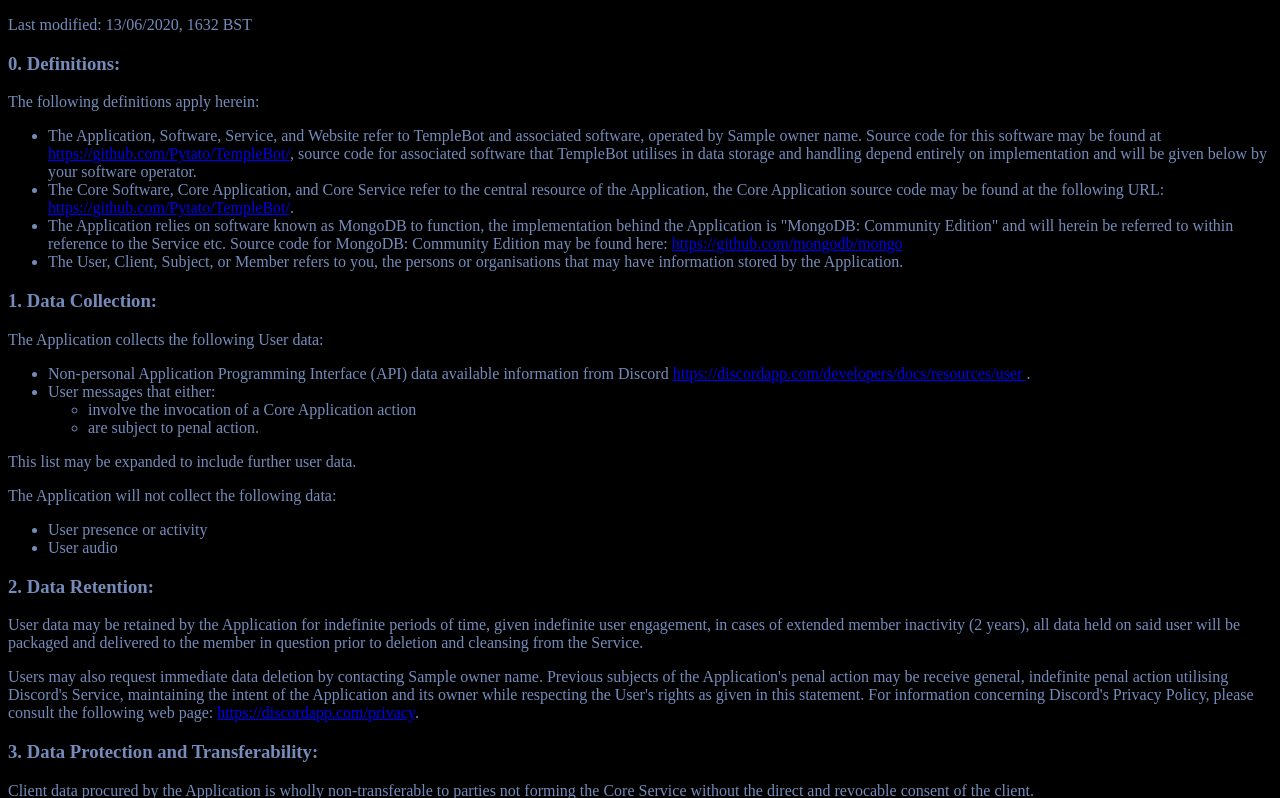
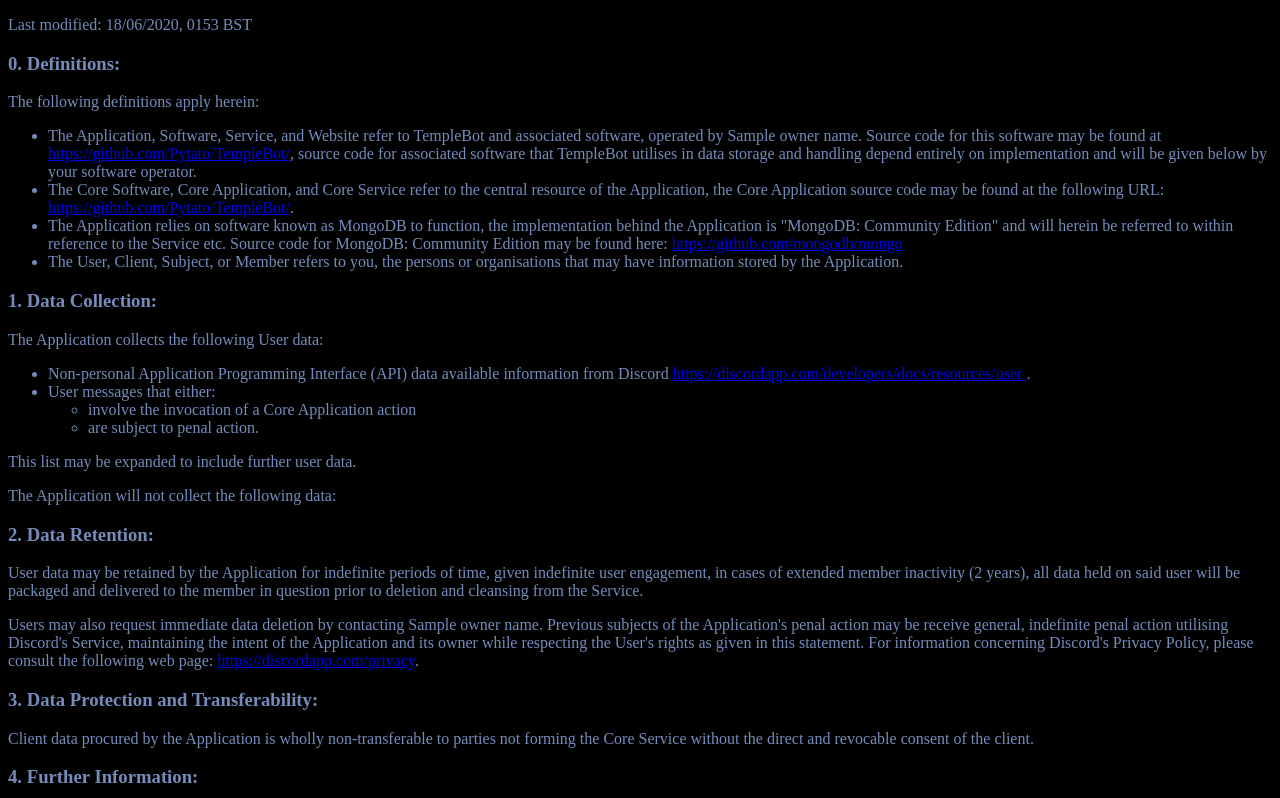
Before and after one commit to fw-cc/TempleBot, a Python web app: template templebot/extensions/templates/privacy_statement.html in a window 1280 px wide. Shown: the top 798 px of the page. Run offline with Jinja, Linux system fonts and the light colour scheme; the template is opened without the code that fills it: most values are stand-ins (such as "Sample title", 1, 10 or a date in 2020).

Commit message:
Update privacy_statement.html

```diff
--- a/templebot/extensions/templates/privacy_statement.html
+++ b/templebot/extensions/templates/privacy_statement.html
@@ -6,7 +6,7 @@
     </head>
     <body style="background-color:black; color:#758cbb">
         <p>
-            Last modified: 13/06/2020, 1632 BST
+            Last modified: 18/06/2020, 0153 BST
         </p>
         <h3>0. Definitions:</h3>
         <p>
@@ -61,10 +61,6 @@
         <p>
             The Application will not collect the following data:
         </p>
-        <ul>
-            <li>User presence or activity</li>
-            <li>User audio</li>
-        </ul>
 
         <h3>2. Data Retention:</h3>
         <p>
```
